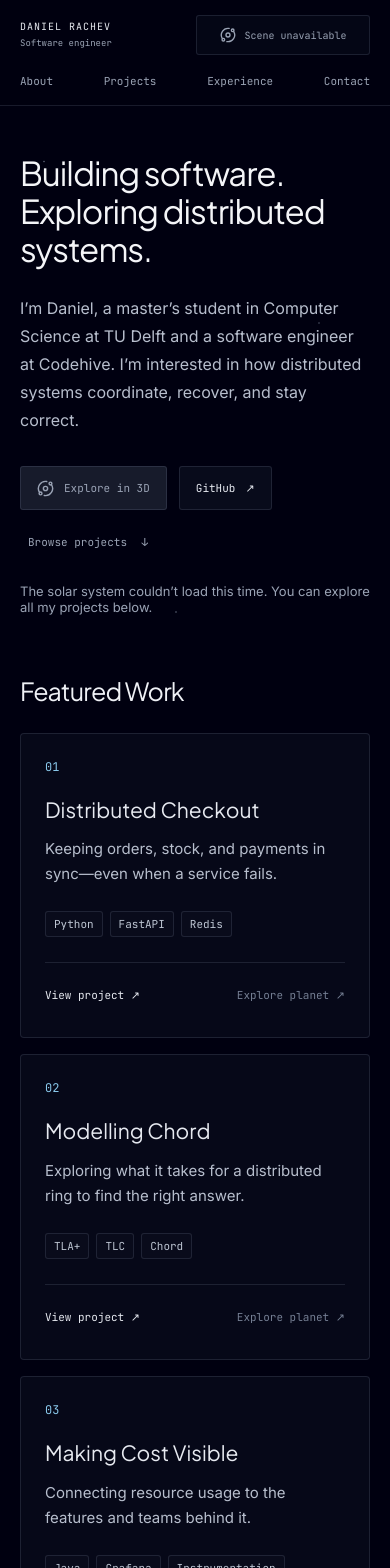
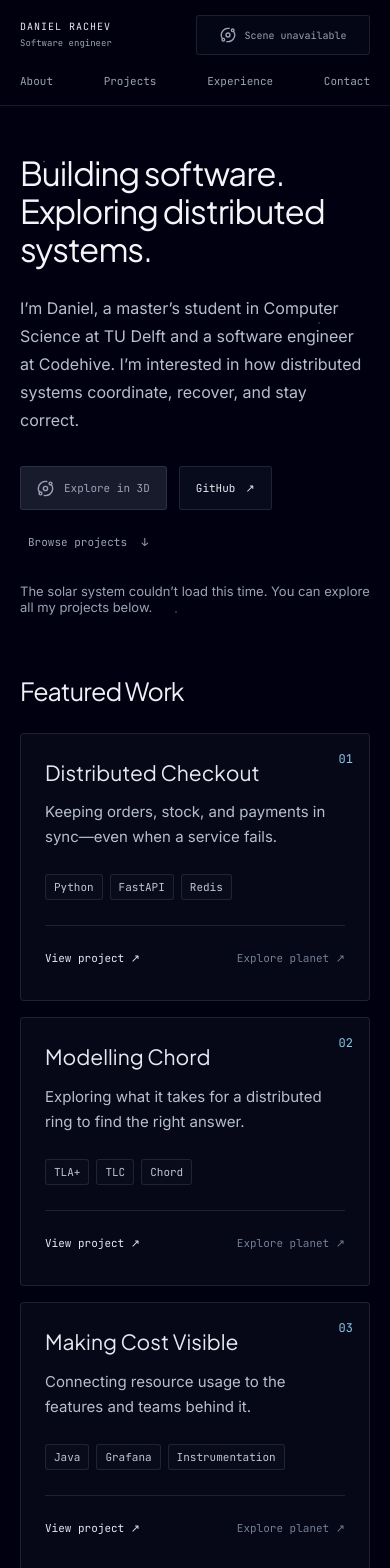
Before and after one commit to DanielRachev/portfolio, a React (Vite) app: page / in a window 390 px wide. Shown: the top 1568 px of the page. Built offline with nearby package versions, Linux system fonts and the light colour scheme.

Commit message:
feat: small clean-up

```diff
--- a/src/PlanetMarker.css
+++ b/src/PlanetMarker.css
@@ -138,22 +138,14 @@
   font-weight: 500;
 }
 
-.planet-marker__hint {
-  display: flex;
-  align-items: center;
-  justify-content: space-between;
-  margin-top: 12px;
+.planet-marker__description {
+  margin: 12px 0 0;
   padding-top: 10px;
-  color: rgba(224, 235, 252, 0.64);
   border-top: 1px solid rgba(210, 226, 250, 0.1);
+  color: rgba(224, 235, 252, 0.72);
   font-size: 0.63rem;
-  font-weight: 500;
-  letter-spacing: 0.035em;
-}
-
-.planet-marker__hint span {
-  color: var(--planet-accent);
-  font-size: 0.9rem;
+  line-height: 1.5;
+  white-space: normal;
 }
 
 @keyframes planet-marker-enter {
--- a/src/Portfolio.css
+++ b/src/Portfolio.css
@@ -63,10 +63,11 @@
 .work-section, .stack-section, .experience-section { padding-bottom: 88px; }
 .portfolio-page h2 { margin: 0 0 30px; color: #eff1f6; font: 600 30px/1.35 var(--heading); letter-spacing: -0.8px; }
 .project-grid { display: grid; grid-template-columns: 1fr 1fr; gap: 24px; }
-.work-card { display: flex; flex-direction: column; min-width: 0; padding: 30px; border: 1px solid var(--line); border-radius: 4px; background: var(--surface); transition: border-color 160ms ease; }
+.work-card { position: relative; display: flex; flex-direction: column; min-width: 0; padding: 30px; border: 1px solid var(--line); border-radius: 4px; background: var(--surface); transition: border-color 160ms ease; }
 .work-card:hover, .work-card:focus-within { border-color: #8ac9ec77; }
-.work-card-number { margin-bottom: 19px; font: 12px/1.5 var(--mono); color: var(--accent); }
-.work-card h3 { margin: 0 0 12px; font: 600 23px/1.4 var(--heading); letter-spacing: -0.5px; }
+.work-card-heading { padding-right: 32px; margin-bottom: 12px; }
+.work-card-number { position: absolute; top: 20px; right: 20px; font: 12px/1.5 var(--mono); color: var(--accent); }
+.work-card h3 { min-width: 0; margin: 0; font: 600 23px/1.4 var(--heading); letter-spacing: -0.5px; }
 .work-card-button { padding: 0; border: 0; color: inherit; text-align: left; font: inherit; background: transparent; }
 .work-card-button:hover { color: var(--accent); }
 .work-card-summary { max-width: 430px; margin: 0 0 24px; color: #b7becd; font-size: 15px; line-height: 1.7; }
@@ -114,7 +115,6 @@
 .universe-content { position: absolute; inset: 0; }
 .universe-toolbar { position: absolute; top: 24px; left: 28px; right: 28px; z-index: 200; display: flex; align-items: center; justify-content: space-between; gap: 15px; font-size: 12px; }
 .button--glass { color: #f0eee8; background: #0a1125e6; border-color: #ffffff30; backdrop-filter: blur(10px); }
-.muted { color: var(--muted); }
 .universe-guide { position: absolute; bottom: 22px; left: 24px; right: 24px; z-index: 200; text-align: center; pointer-events: none; }
 .universe-guide p { margin: 0 0 8px; font: 500 18px 'Space Grotesk', sans-serif; text-shadow: 0 2px 10px #000; }
 .universe-guide > span { font-size: 11px; color: #b6bfce; }
@@ -148,6 +148,7 @@
   .portfolio-page h2 { font-size: 25px; margin-bottom: 24px; }
   .project-grid, .stack-grid { grid-template-columns: 1fr; gap: 16px; }
   .work-card { padding: 24px; }
+  .work-card-number { top: 16px; right: 16px; }
   .work-card h3 { font-size: 21px; }
   .stack-card dl > div { grid-template-columns: minmax(0, 0.9fr) minmax(0, 1.1fr); gap: 12px; }
   .stack-card dd { text-align: right; }
@@ -158,7 +159,6 @@
   .footer-inner { flex-wrap: wrap; gap: 12px; font-size: 10px; }
   .footer-inner nav { gap: 22px; }
   .universe-toolbar { top: 12px; left: 12px; right: 12px; }
-  .universe-toolbar > span { display: none; }
   .universe-guide { bottom: 14px; left: 12px; right: 12px; }
   .universe-guide p { font-size: 16px; }
   .universe-guide button { font-size: 10px; padding: 8px 10px; }
--- a/src/PortfolioPage.jsx
+++ b/src/PortfolioPage.jsx
@@ -53,8 +53,10 @@ export default function PortfolioPage({ inactive, sceneStatus, entryRef, onEnter
           <div className="project-grid">
             {projects.map(project => (
               <article key={project.id} className="work-card">
-                <span className="work-card-number">{project.sequence}</span>
-                <h3><button className="work-card-button" onClick={() => onSelectProject(project)} aria-haspopup="dialog">{project.projectInfo}</button></h3>
+                <div className="work-card-heading">
+                  <h3><button className="work-card-button" onClick={() => onSelectProject(project)} aria-haspopup="dialog">{project.projectInfo}</button></h3>
+                  <span className="work-card-number">{project.sequence}</span>
+                </div>
                 <p className="work-card-summary">{project.summary}</p>
                 <ul className="work-card-stack" aria-label={`${project.projectInfo} technologies`}>
                   {project.technologies.map(technology => <li key={technology}>{technology}</li>)}
--- a/src/Universe.jsx
+++ b/src/Universe.jsx
@@ -79,6 +79,7 @@ function PlanetMarker({
   category,
   projectInfo,
   technologies,
+  previewDescription,
 }) {
   const markerAnchorRef = useRef();
   const { camera, size } = useThree();
@@ -170,9 +171,7 @@ function PlanetMarker({
                       <li key={technology}>{technology}</li>
                     ))}
                   </ul>
-                  <span className="planet-marker__hint">
-                    Click to explore <span aria-hidden="true">&#8594;</span>
-                  </span>
+                  {previewDescription && <p className="planet-marker__description">{previewDescription}</p>}
                 </>
               )}
             </div>
@@ -197,6 +196,7 @@ const Planet = React.forwardRef(({
   technologies,
   accent,
   featured = false,
+  previewDescription,
 }, ref) => {
   const orbitAngle = useRef(Math.random() * Math.PI * 2);
   const visualRef = useRef();
@@ -316,6 +316,7 @@ const Planet = React.forwardRef(({
           category={category}
           projectInfo={projectInfo}
           technologies={technologies}
+          previewDescription={previewDescription}
         />
       )}
     </group>
@@ -555,10 +556,9 @@ export default function Universe({ active, ready, onReady, onExit, entryProjectI
       <div className="universe-content" inert={!!focusedPlanet}>
         <header className="universe-toolbar">
           <button ref={backRef} className="button button--glass" onClick={onExit}>← Back to portfolio</button>
-          <span>Daniel Rachev <span className="muted">/ Selected work</span></span>
         </header>
         <div className="universe-guide">
-          <p>Select a planet to explore my work.</p>
+          <p>Click or tap a planet to explore my work.</p>
           <span>Drag to orbit · Scroll to zoom</span>
           <nav aria-label="Select a project">
             {projects.map(project => <button key={project.id} onClick={() => handlePlanetClick(project.id)}>{project.projectInfo}</button>)}
--- a/src/content.js
+++ b/src/content.js
@@ -4,6 +4,7 @@ const assets = `${import.meta.env.BASE_URL}assets/planets`;
 export const projects = [
   {
     id: 1, sequence: '01', projectInfo: 'Distributed Checkout',
+    previewDescription: 'Coordinating checkout across services and failures.',
     category: 'Distributed systems', kind: 'University project', year: '2026',
     summary: 'Keeping orders, stock, and payments in sync—even when a service fails.',
     description: 'Implemented asynchronous checkout orchestration with two-phase commit and sagas across order, stock, and payment services. Added recovery workers, idempotent checkout handling, and tests for duplicate requests and compensation after failed payments.',
@@ -15,6 +16,7 @@ export const projects = [
   },
   {
     id: 2, sequence: '02', projectInfo: 'Modelling Chord',
+    previewDescription: 'Checking correctness in distributed ring routing.',
     category: 'Formal verification', kind: 'University research project', year: '2026',
     summary: 'Exploring what it takes for a distributed ring to find the right answer.',
     description: 'A research project modelling the Chord protocol in TLA+. The models describe lookup routing and node joins, with checks for lookup correctness, successor reachability, and eventual stabilisation after joins. The evaluation compares finger-table routing with successor-only baselines.',
@@ -26,6 +28,7 @@ export const projects = [
   },
   {
     id: 3, sequence: '03', projectInfo: 'Making Cost Visible',
+    previewDescription: 'Attributing infrastructure costs to product features.',
     category: 'Production engineering', kind: 'Booking.com internship', year: '2026',
     summary: 'Connecting resource usage to the features and teams behind it.',
     description: 'Built and deployed Java instrumentation attributing CPU time and heap allocation to business features in a shared pricing service. Extended coverage across execution paths with deterministic tests and safeguards against double counting. Developed Grafana dashboards and a cost model reporting resource use and estimated monthly infrastructure cost by feature and team.',
@@ -37,6 +40,7 @@ export const projects = [
   },
   {
     id: 4, sequence: '04', projectInfo: 'Aperture',
+    previewDescription: 'Collaborative coding in a remote IDE.',
     category: 'Developer tooling', kind: 'University project', year: '2025',
     summary: 'A shared workspace for building software, wherever the team is.',
     description: 'Developed role-specific views in a React/Tauri desktop client for a collaborative remote IDE prototype. The team prototype supported remote builds in Docker/Nix sessions and preserved both users’ edits in a two-client concurrent typing experiment.',
```
